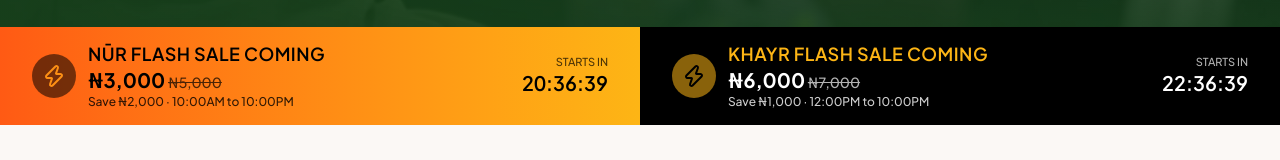
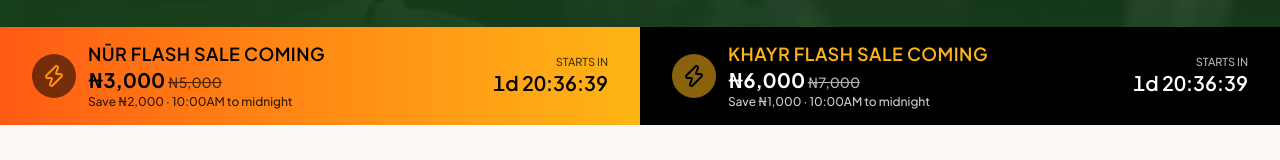
Before and after one commit to iqrapay2025-dot/gus-summit, a React (Vite) app: page / in a window 1280 px wide. Shown: the part 766-926 px from the top of the page. Built offline with nearby package versions, Linux system fonts and the light colour scheme; a web font is replaced by a local one.

Commit message:
chore: reschedule flash sales to Nov 12-13 and label midnight
Update Nūr and Khayr flash sale windows from November 11 to November 12–13, extending Khayr to end at midnight. Improve `timeLabel` to render 12:00AM as "midnight" for Lagos timezone formatting.

```diff
--- a/src/data.ts
+++ b/src/data.ts
@@ -82,19 +82,19 @@ export const PACKAGES: {
   },
 ]
 // Flash sales (Lagos time, +01:00 offset). To run another sale, edit the price, start and end.
-//   Nūr:   ₦3,000, 10:00AM to 10:00PM on 11 November 2026
-//   Khayr: ₦6,000, 12:00PM to 10:00PM on 11 November 2026
+//   Nūr:   ₦3,000, 10:00AM on 12 Nov to midnight (00:00 on 13 Nov) 2026
+//   Khayr: ₦6,000, same hours
 export type Promo = { price: number; start: string; end: string }
 export const PROMOS: Partial<Record<Pkg, Promo>> = {
   "Nūr": {
     price: 3000,
-    start: "2026-11-11T10:00:00+01:00",
-    end: "2026-11-11T22:00:00+01:00",
+    start: "2026-11-12T10:00:00+01:00",
+    end: "2026-11-13T00:00:00+01:00",
   },
   Khayr: {
     price: 6000,
-    start: "2026-11-11T12:00:00+01:00",
-    end: "2026-11-11T22:00:00+01:00",
+    start: "2026-11-12T10:00:00+01:00",
+    end: "2026-11-13T00:00:00+01:00",
   },
 }
 export const isOnSale = (id: Pkg, at: number = Date.now()): boolean => {
@@ -107,14 +107,16 @@ export const priceFor = (id: Pkg, at: number = Date.now()): number => {
   return PACKAGES.find((x) => x.id === id)?.price ?? 0
 }
 // Time of day in Lagos, e.g. "12:00PM"
-export const timeLabel = (iso: string): string =>
-  new Date(iso)
+export const timeLabel = (iso: string): string => {
+  const t = new Date(iso)
     .toLocaleTimeString("en-US", {
       hour: "numeric",
       minute: "2-digit",
       timeZone: "Africa/Lagos",
     })
     .replace(" ", "")
+  return t === "12:00AM" ? "midnight" : t
+}
 export const DRINKS = ["Tigernut", "Zobo"] as const
 export const naira = (n: number) => "₦" + n.toLocaleString("en-NG")
 
```
